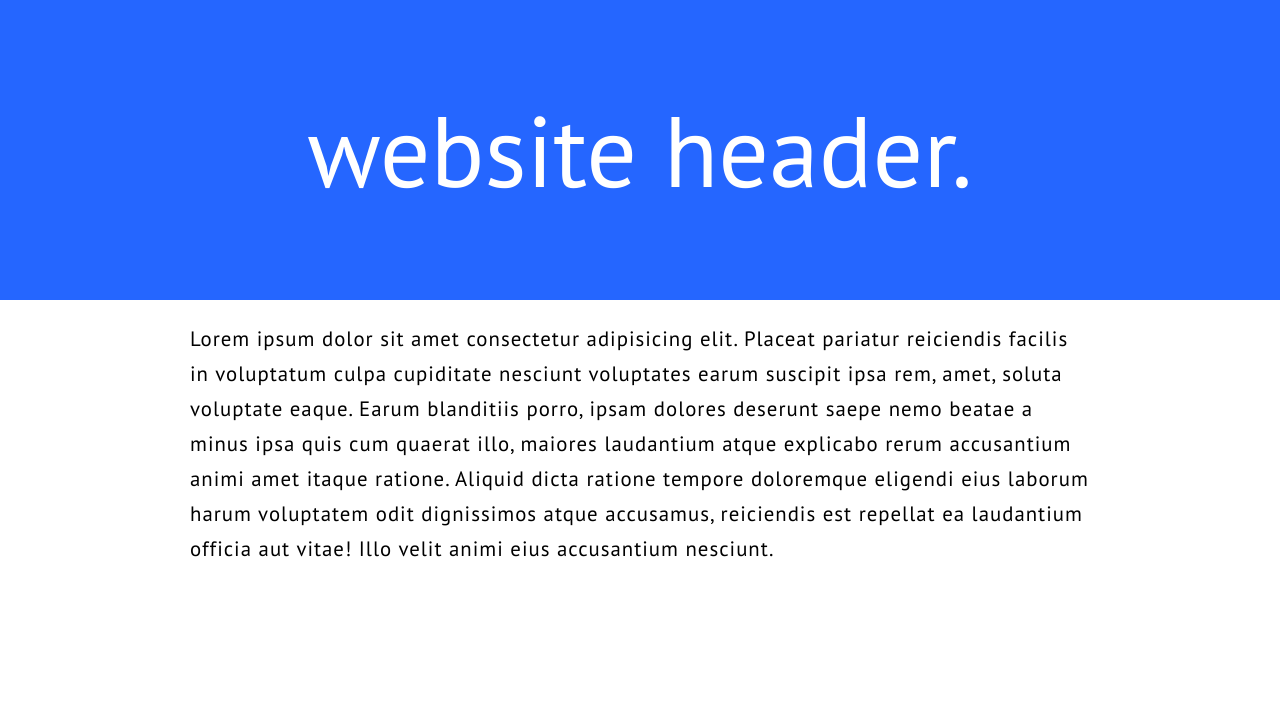
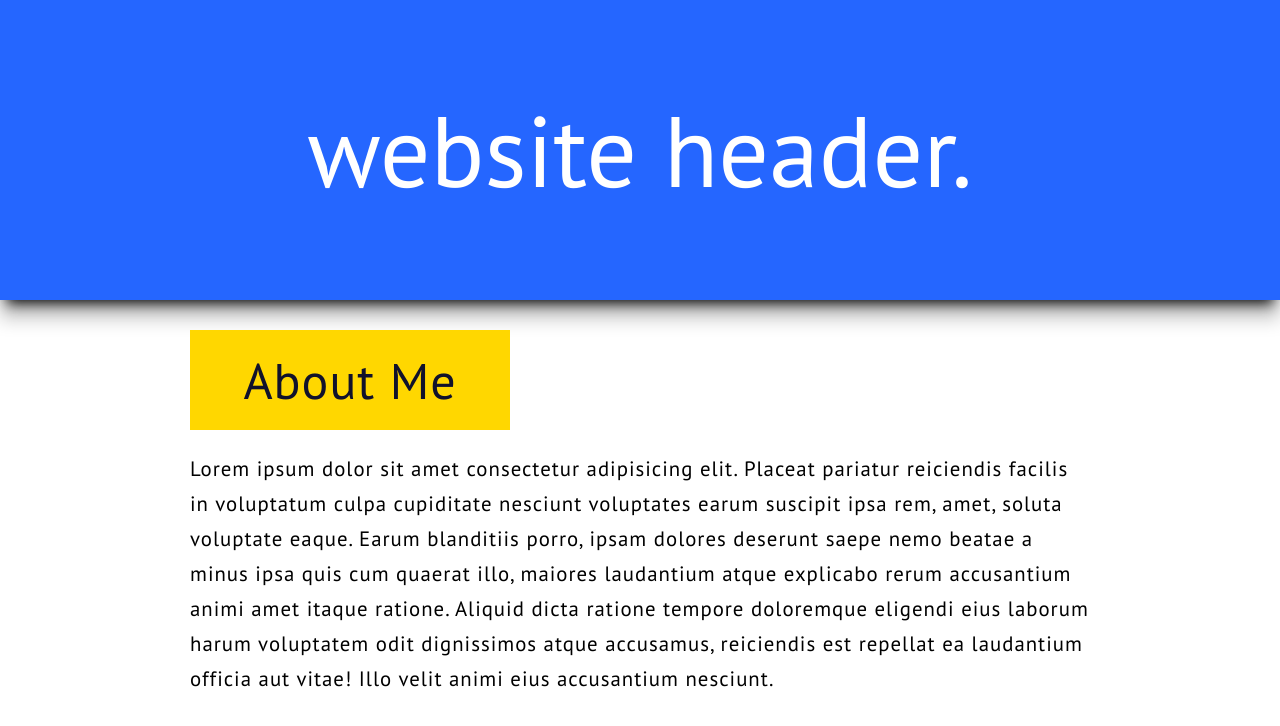
Before and after one commit to rowenlair/rowenlair, a plain HTML site: page index.html in a window 1280 px wide. Drawn offline with Linux system fonts and the light colour scheme.

Commit message:
better now idk

```diff
--- a/index.html
+++ b/index.html
@@ -23,7 +23,7 @@
     <div class="page-container">
         <div class="content-wrapper">
             <div class="about-me-header">
-
+                <p>About Me</p>
             </div>
 
             <p>Lorem ipsum dolor sit amet consectetur adipisicing elit. Placeat pariatur reiciendis facilis in voluptatum culpa cupiditate nesciunt voluptates earum suscipit ipsa rem, amet, soluta voluptate eaque. Earum blanditiis porro, ipsam dolores deserunt saepe nemo beatae a minus ipsa quis cum quaerat illo, maiores laudantium atque explicabo rerum accusantium animi amet itaque ratione. Aliquid dicta ratione tempore doloremque eligendi eius laborum harum voluptatem odit dignissimos atque accusamus, reiciendis est repellat ea laudantium officia aut vitae! Illo velit animi eius accusantium nesciunt.</p>
--- a/styles.css
+++ b/styles.css
@@ -5,13 +5,14 @@
     display: flex;
     justify-content: center;
     align-items: center;
-
+    box-shadow: 0px 10px 13px -7px #000000, 0px 19px 17px 0px rgba(0,0,0,0.21);
 }
 
 .header-container > .my-name {
     color: white;
     font-size: 100px;
     font-family: 'PT Sans', sans-serif;
+
 }
 
 body {
@@ -25,7 +26,22 @@ body {
     justify-content: center;
 }
 
+
+.about-me-header {
+    width: 320px;
+    height: 100px;
+    background-color: gold;
+    display: flex;
+    align-items: center;
+    justify-content: center;
+    color: #11122b;
+    font-size: 50px;
+    font-family: 'PT Sans', sans-serif;
+
+}
+
 .content-wrapper {
+    margin-top: 30px;
     width: 900px;
     font-family: 'PT Sans', sans-serif;
     font-size: 1.3em;
```
